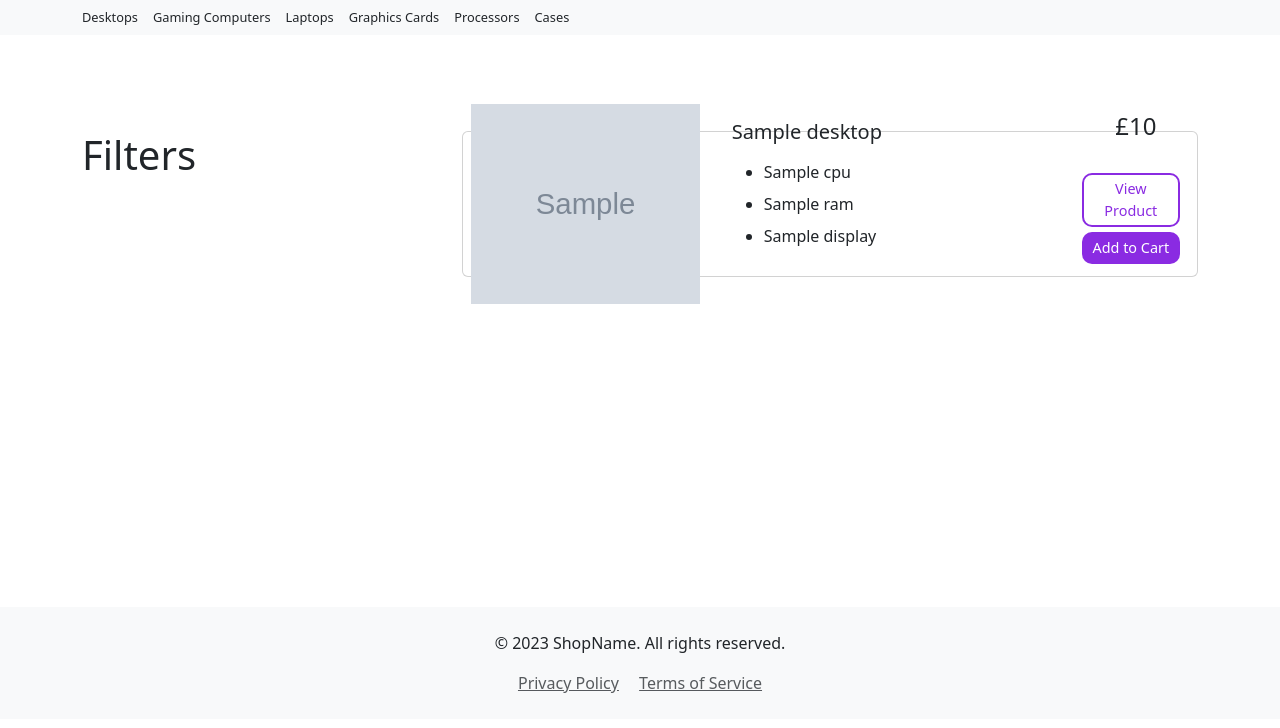
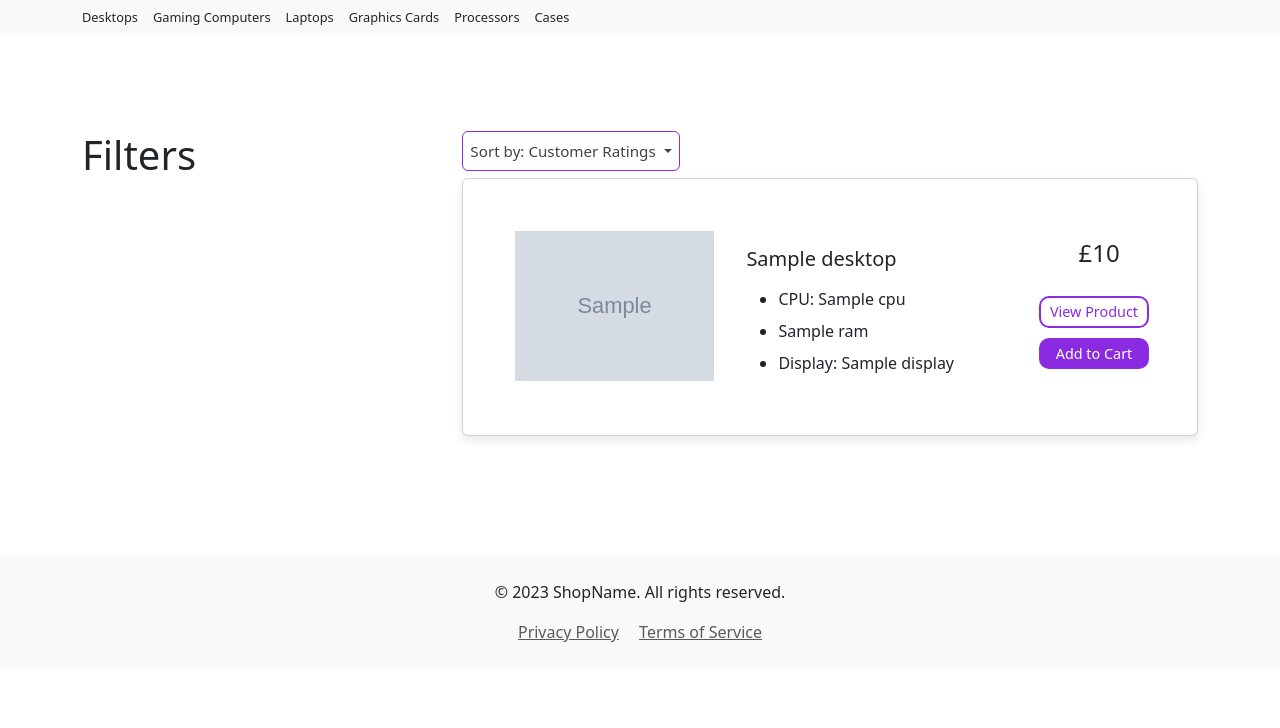
Before and after one commit to Bonzay993/NextTopComputers, a Flask app: page /get_desktops in a window 1280 px wide. Shown: the part 72-800 px from the top of the page. Run offline with Flask 3, Linux system fonts and the light colour scheme; grey boxes marked "Sample" are stand-in pictures; a database or web service that is not in the repository returns one stand-in record (values such as "Sample title"); some libraries are stand-ins or nearby versions.

Commit message:
Added the filter dropdown + a few visual adjustments for the products page

```diff
--- a/app.py
+++ b/app.py
@@ -3,6 +3,7 @@ from flask import (Flask, flash, render_template,
 redirect, request, session, url_for)
 from flask_pymongo import PyMongo
 from bson.objectid import ObjectId
+from werkzeug.security import generate_password_hash, check_password_hash
 
 if os.path.exists("env.py"):
     import env
@@ -20,6 +21,9 @@ mongo = PyMongo(app)
 def get_base():
     return render_template("base.html")
 
+@app.route("/register", methods = ["GET", "POST"])
+def register():
+    return render_template("register.html")
 
 @app.route("/get_desktops")
 def get_desktops():
@@ -27,8 +31,6 @@ def get_desktops():
     return render_template("desktops.html", desktops=desktops)
 
 
-
-
 if __name__ == "__main__":
     app.run(host=os.environ.get("IP"),
         port=int(os.environ.get("PORT")),
--- a/static/script.js
+++ b/static/script.js
@@ -0,0 +1,29 @@
+
+
+const DROP_DOWN_BTN = document.getElementById("dropdownMenuLink");
+const DROP_DOWN_ITEMS = document.querySelectorAll(".dropdown-item");
+
+window.onload = function() {
+    const defaultItem = document.querySelector('.dropdown-item');
+    if (defaultItem) {
+        defaultItem.classList.add('selected');
+    }
+};
+
+//script for the filter button
+DROP_DOWN_ITEMS.forEach(item => {
+    item.addEventListener('click', function(event) {
+      event.preventDefault();
+      DROP_DOWN_BTN.textContent = this.textContent;
+    });
+  });
+
+//function so that the items currently selected on the filter gets highlighted
+function selectItem(element){
+    const ITEMS = document.querySelectorAll(".dropdown-item");
+    ITEMS.forEach(item => item.classList.remove('selected'));
+
+    element.classList.add('selected');
+
+    DROP_DOWN_BTN.textContent = element.textContent;
+}
--- a/static/style.css
+++ b/static/style.css
@@ -1,4 +1,5 @@
 /* Additional custom styles */
+
 
 .navbar {
     height: auto;
@@ -12,6 +13,38 @@
     flex-wrap: wrap;
     gap: 15px;
     font-size: 80%;
+}
+
+.dropdown-products{
+    padding-bottom:1%;
+
+}
+
+.selected{
+    background-color: rgb(232, 219, 244);
+}
+
+.dropdown-toggle {
+    padding: 1%;
+    font-size: 95%;
+    border:1px solid blueviolet;
+    background-color:white;
+    color:rgb(68, 66, 66);
+}
+
+/* removing boostrap effects */
+.dropdown-toggle:hover,
+.dropdown-toggle:focus,
+.dropdown-toggle:active,
+.dropdown-toggle.show {
+    background-color: white !important;
+    color: rgb(68, 66, 66) !important;
+    border: 1px solid blueviolet;
+    box-shadow: none !important;
+}
+
+.dropdown-item{
+    font-size: 95%;
 }
 
 .product-price{
@@ -70,20 +103,30 @@
     font-size: 2.5rem;
 }
 
+/* Remove fixed height on product cards */
 .product-card {
-    height:55%;
     align-content: center;
     text-align: center;
-    display:flex;
+    display: flex;
     justify-content: center;
+    padding: 6%; /* Adds inside padding to give the card more structure */
+    box-shadow: 0px 4px 8px rgba(0, 0, 0, 0.1); /* Optional for card shadow */
 }
 
-.product-card-container{
-    padding-bottom:10%;
+/* Adjust button container for relative positioning */
+.product-btn-container {
+    display: flex;
+    flex-direction: column;
+    gap: 10px;
+    margin-top: 15px; /* Adds some spacing */
+    width: 20%; /* Matches button width to container */
+    align-items: center;
 }
 
+/* Optional: limit max-height on images */
 .product-card img {
-    height: 200px;
+    max-height: 200px;
+    width: 100%; /* Full width for consistent sizing */
     object-fit: cover;
 }
 
--- a/templates/base.html
+++ b/templates/base.html
@@ -54,6 +54,8 @@
       <a class="nav-link" href="#">Cases</a>
     </div>
   </div>
+
+
   {% block content %}
     <!-- Hero Section -->
   <section class="hero-section">
@@ -155,8 +157,14 @@
       </div>
     </div>
   </footer>
-
+  <!--Custom Scripts-->
+  <script src="./static/script.js"></script>
  <!-- Bootstrap JS -->
- <script src="https://cdn.jsdelivr.net/npm/bootstrap@5.3.0/dist/js/bootstrap.bundle.min.js"></script>
+ <!-- jQuery (necessary for Bootstrap's JavaScript plugins) -->
+<script src="https://code.jquery.com/jquery-3.5.1.min.js"></script>
+<!-- Popper.js, which is required for dropdowns to work properly -->
+<script src="https://cdn.jsdelivr.net/npm/popper.js@1.16.1/dist/umd/popper.min.js"></script>
+<!-- Bootstrap's JavaScript library -->
+<script src="https://stackpath.bootstrapcdn.com/bootstrap/4.5.2/js/bootstrap.min.js"></script>
 </body>
 </html>
--- a/templates/desktops.html
+++ b/templates/desktops.html
@@ -1,8 +1,8 @@
 {% extends "base.html" %}
 {% block content %}
 
-<section id="products" class="py-5">
-    <div class="container py-5">
+<section class="products-section py-5">
+    <div class="products-container container py-5">
         <div class="row">
             <!-- Filter Column on the Left -->
             <div class="col-md-4 order-md-1 mb-4">
@@ -10,10 +10,24 @@
                 <!-- Add filter options here -->
             </div>
 
+
             <!-- Product Cards Column on the Right -->
             <div class="col-md-8 order-md-2 product-card-container">
+                <div class="dropdown show dropdown-products">
+                    <a class="btn btn-secondary dropdown-toggle" href="#" role="button" id="dropdownMenuLink" data-toggle="dropdown" aria-haspopup="true" aria-expanded="false">
+                      Sort by: Customer Ratings
+                    </a>
+
+                    <div class="dropdown-menu" aria-labelledby="dropdownMenuLink">
+                      <a class="dropdown-item" href="#" onclick="selectItem(this)">Sort by: Customer Ratings</a>
+                      <a class="dropdown-item" href="#" onclick="selectItem(this)">Sort by: Price - low to high</a>
+                      <a class="dropdown-item" href="#" onclick="selectItem(this)">Sort by: Price - high to low</a>
+                    </div>
+                  </div>
+                <div class="row">
                     {% for desktop in desktops %}
-                <div class="card product-card mb-5">
+                    <div class="col-md-12 mb-4">
+                        <div class="card product-card">
                             <div class="row g-0">
                                 <!-- Image Column on the Left -->
                                 <div class="col-md-4 px-2 py-2">
@@ -22,21 +36,20 @@
                                 <!-- Product Name and Description in the Center -->
                                 <div class="col-md-6 d-flex flex-column align-items-start pt-4 px-4">
                                     <h5 class="card-text text-start">{{ desktop.name }}</h5>
-                            <!-- Product Details (CPU, RAM, Display) -->
                                     <ul class="font-weight-light">
-                                <li class="text-start mt-2">{{ desktop.cpu }}</li>
+                                        <li class="text-start mt-2"><span>CPU: </span>{{ desktop.cpu }}</li>
                                         <li class="text-start mt-2">{{ desktop.ram }}</li>
-                                <li class="text-start mt-2">{{ desktop.display }}</li>
+                                        <li class="text-start mt-2"><span>Display: </span>{{ desktop.display }}</li>
                                     </ul>
                                 </div>
                                 <!-- Price and Add to Cart Button on the Right -->
                                 <div class="col-md-2 d-flex flex-column align-items-center pt-3">
                                     <h3 class="card-text product-price"><span>£</span>{{ desktop.price }}</h3>
-                            <div class="flex-column product-btn-container">
+                                    <div class="product-btn-container">
                                         <a href="#" class="view-product-btn product-btn">View Product</a>
                                         <a href="#" class="add-to-cart-btn product-btn">Add to Cart</a>
                                     </div>
-
+                                </div>
                             </div>
                         </div>
                     </div>
@@ -44,6 +57,8 @@
                 </div>
             </div>
         </div>
+    </div>
 </section>
 
+
 {% endblock %}
```
Also changed, not shown: templates/register.html (added). Lines whose indentation alone changed are shown as unchanged.
